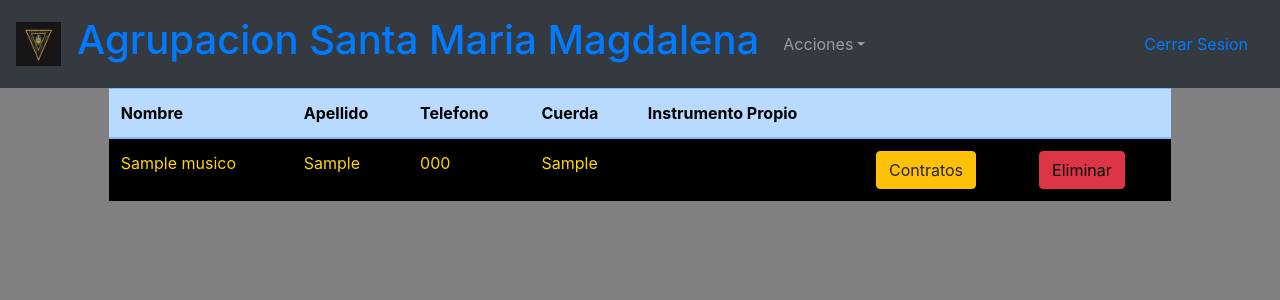
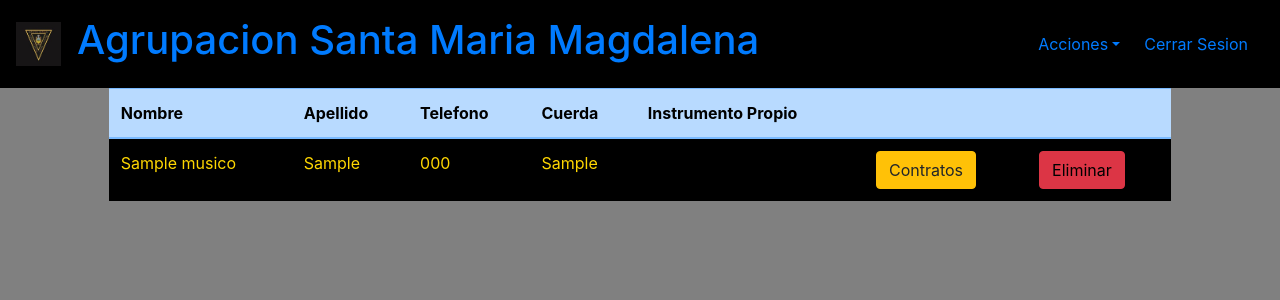
Before and after one commit to DavidSobri/final, a PHP site: page /panel_de_control.php in a window 1280 px wide. Shown: the top 300 px of the page. Run offline with PHP 8.4, Linux system fonts and the light colour scheme; tables that the repository leaves empty or names only in its code hold one stand-in row (values such as "Sample post"); data that the repository does not hold is empty.

Commit message:
navbar perfecto

```diff
--- a/estilos.css
+++ b/estilos.css
@@ -39,3 +39,7 @@ thead{
 .titulo-ses{
     align-self: center;
 }
+
+.navbar{
+    background-color: black;
+}
--- a/panel_de_control.php
+++ b/panel_de_control.php
@@ -29,7 +29,7 @@ $resultado = $mysqli->query($sql);
 
 	<header>
 
-	<nav class="navbar navbar-expand-lg navbar navbar-dark bg-dark">
+	<nav class="navbar navbar-expand-lg navbar black ">
 	<img src="images/logo.jpg" alt="grande" style="width: 45px;" class="align-self-left">
   <h1><a class="nav-link" href="panel_de_control.php">Agrupacion Santa Maria Magdalena</h1></a>
   <button class="navbar-toggler" type="button" data-toggle="collapse" data-target="#navbarSupportedContent" aria-controls="navbarSupportedContent" aria-expanded="false" aria-label="Toggle navigation">
@@ -37,7 +37,7 @@ $resultado = $mysqli->query($sql);
   </button>
 
   <div class="collapse navbar-collapse" id="navbarSupportedContent">
-    <ul class="navbar-nav mr-auto" >
+    <ul class="navbar-nav ml-auto" >
       <li class="nav-item dropdown">
         <a class="nav-link dropdown-toggle" href="#" id="navbarDropdown" role="button" data-toggle="dropdown" aria-haspopup="true" aria-expanded="false">Acciones</a>
         <div class="dropdown-menu"  aria-labelledby="navbarDropdown">
```
Also changed, not shown: css/bootstrap.css.
